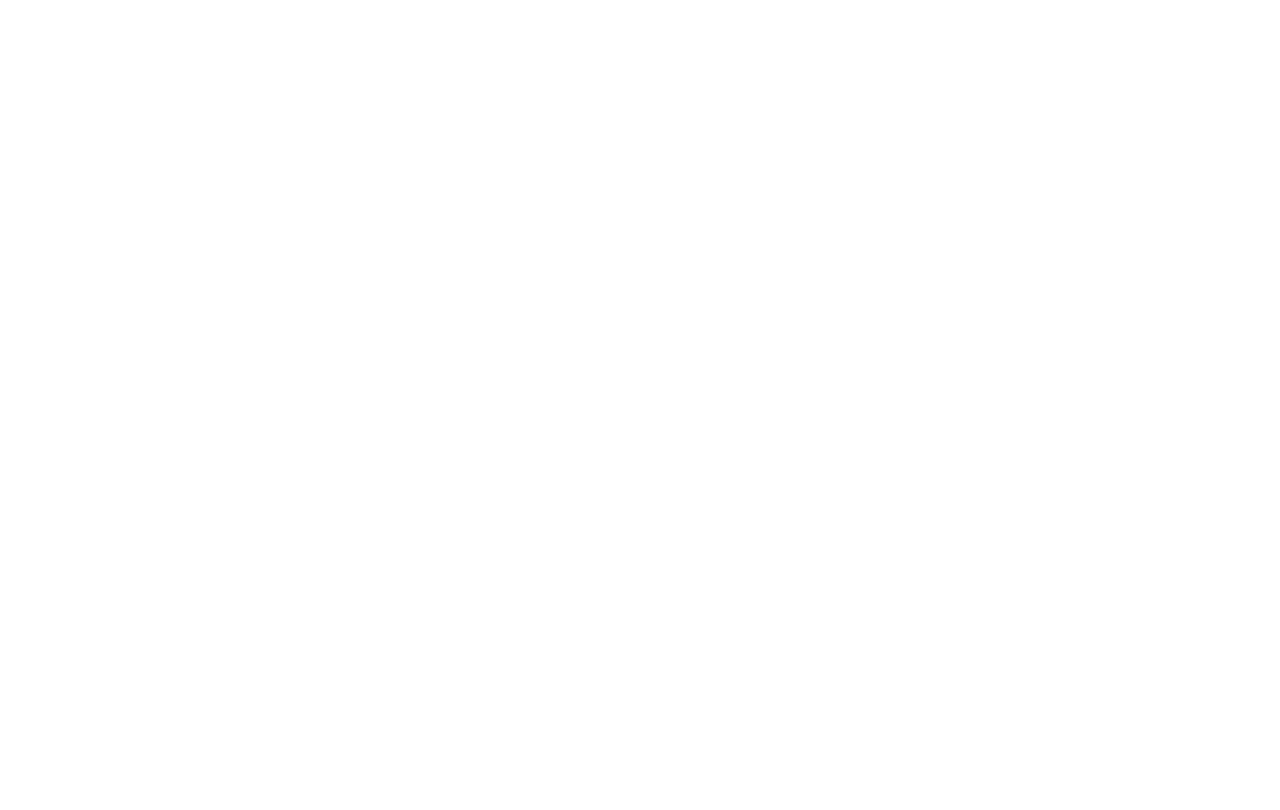
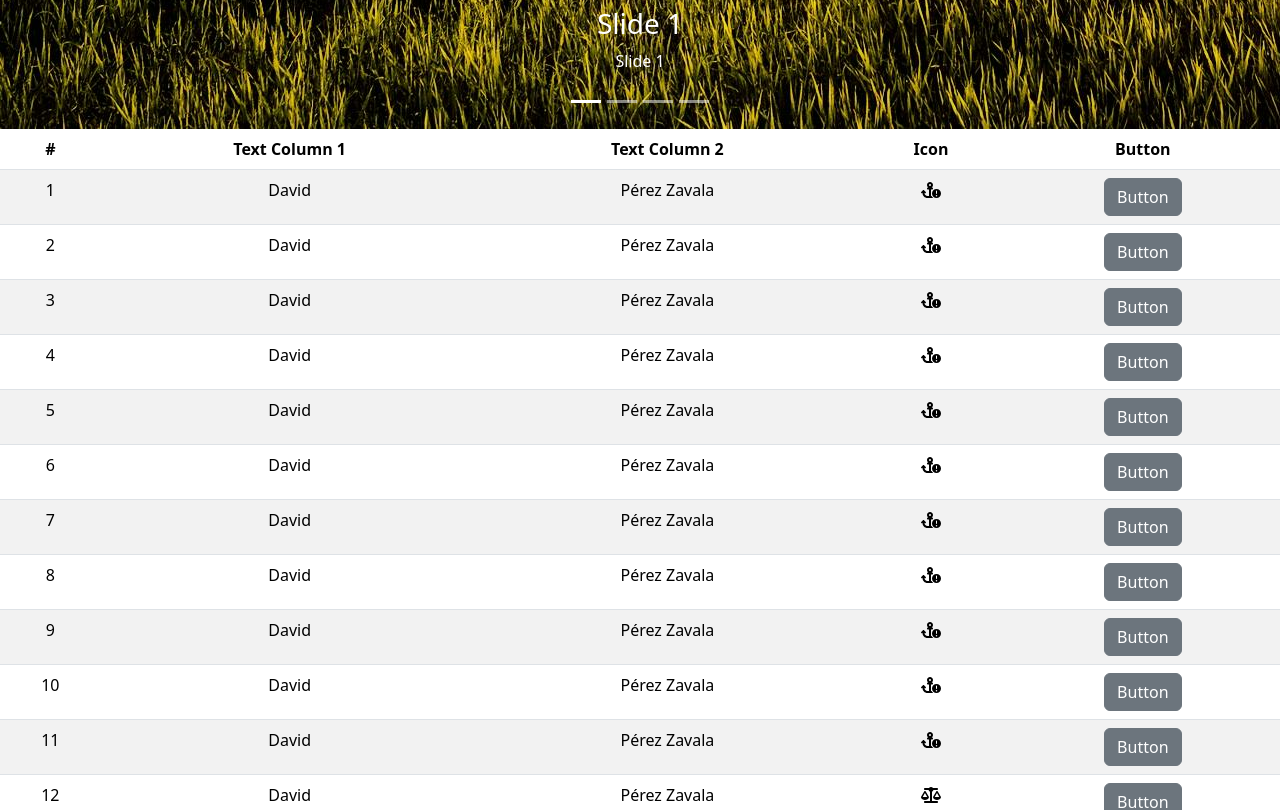
Before and after one commit to D4v1dD4v1d/Softwareland, a React (Create React App) app: page / in a window 1280 px wide. Shown: the part 1280-2090 px from the top of the page. Before the commit the page ends 800 px from the top, so only its background shows below. Built offline with nearby package versions, Linux system fonts and the light colour scheme.

Commit message:
Practica #4 - Tablas

```diff
--- a/package.json
+++ b/package.json
@@ -3,11 +3,14 @@
   "version": "0.1.0",
   "private": true,
   "dependencies": {
+    "@fortawesome/free-solid-svg-icons": "^6.6.0",
+    "@fortawesome/react-fontawesome": "^0.2.2",
     "@testing-library/jest-dom": "^5.17.0",
     "@testing-library/react": "^13.4.0",
     "@testing-library/user-event": "^13.5.0",
     "boostrap": "^2.0.0",
     "bootstrap": "^5.3.3",
+    "font-awesome": "^4.7.0",
     "react": "^18.3.1",
     "react-dom": "^18.3.1",
     "react-scripts": "5.0.1",
--- a/src/App.js
+++ b/src/App.js
@@ -7,6 +7,8 @@
 import ModalButton from './components/ModalButton';
 import ToastButton from './components/Toast';
 import CustomCarousel from './components/CustomCarousel';
+import CustomTable from './components/CustomTable';
+
 
 import 'bootstrap/dist/css/bootstrap.min.css';
 
@@ -17,6 +19,7 @@
         <ToastButton/>
         <ModalButton/>
         <CustomCarousel/>
+        <CustomTable />
     </div>
   );
 }
--- a/src/components/CustomCarousel.js
+++ b/src/components/CustomCarousel.js
@@ -9,12 +9,12 @@
 // items es un arreglo de objetos que es lo que va a llevar el carousel
 const items = [
   {
-    src: 'https://via.placeholder.com/800x400?text=First+Slide',
+    src: '/imagen1.jpg',
     altText: 'Slide 1',
     caption: 'Slide 1'
   },
   {
-    src: 'https://via.placeholder.com/800x400?text=Second+Slide',
+    src: 'https://www.hibridosyelectricos.com/uploads/s1/48/63/72/seres-nueva-marca-coches-electricos-seres-3-portada2.jpeg',
     altText: 'Slide 2',
     caption: 'Slide 2'
   },
@@ -32,11 +32,16 @@
 
 const CustomCarousel = () => {
   const [activeIndex, setActiveIndex] = useState(0);
+  //active index, es el index de la imagen que se va a mostrar en el carousel
   const [animating, setAnimating] = useState(false);
 
   const next = () => {
     if (animating) return;
     const nextIndex = activeIndex === items.length - 1 ? 0 : activeIndex + 1;
+    //=== es para comparar estrictamente valor y tipo de dato
+    /*si el indice actual es igual a la longitud -1 es decir al la ultima imagen
+     este se reinicia, si no, solo aumenta en 1 el indice
+    */
     setActiveIndex(nextIndex);
   };
 
@@ -44,6 +49,7 @@
     if (animating) return;
     const nextIndex = activeIndex === 0 ? items.length - 1 : activeIndex - 1;
     setActiveIndex(nextIndex);
+    //esta funcion es lo mismo que next pero invertida para regresar en lugar de avanzar
   };
 
   const goToIndex = (newIndex) => {
--- /dev/null
+++ b/src/components/CustomTable.js
@@ -0,0 +1,68 @@
+import React, { useState } from 'react';
+import { Table, Button, Modal, ModalHeader, ModalBody, ModalFooter } from 'reactstrap';
+import { FontAwesomeIcon } from '@fortawesome/react-fontawesome';
+import * as Icons from '@fortawesome/free-solid-svg-icons';
+import data from './data.json';
+
+const CustomTable = () => {
+  const [modal, setModal] = useState(false);
+  const [selectedId, setSelectedId] = useState(null);
+
+  const toggle = (id) => {
+    setSelectedId(id);
+    setModal(!modal);
+  };
+
+  const closeToggle = () => {
+    setModal(!modal);
+  };
+
+  return (
+    <div>
+      <Modal isOpen={modal} toggle={closeToggle}>
+        <ModalHeader toggle={closeToggle}>Titulo del Modal</ModalHeader>
+        <ModalBody>
+          {selectedId !== null && (
+            <img src={data.find(row => row.id === selectedId).imgSrc} alt="carro" className="img-fluid" />
+          )}
+        </ModalBody>
+        <ModalFooter>
+          <Button color="primary" onClick={closeToggle}>
+            Aceptar
+          </Button>{' '}
+          <Button color="secondary" onClick={closeToggle}>
+            Cancelar
+          </Button>
+        </ModalFooter>
+      </Modal>
+      <Table striped>
+        <thead>
+          <tr>
+            <th>#</th>
+            <th>Text Column 1</th>
+            <th>Text Column 2</th>
+            <th>Icon</th>
+            <th>Button</th>
+          </tr>
+        </thead>
+        <tbody>
+          {data.map((row) => (
+            <tr key={row.id}>
+              <td>{row.id}</td>
+              <td>{row.text1}</td>
+              <td>{row.text2}</td>
+              <td>
+                <FontAwesomeIcon icon={Icons[row.icon]} />
+              </td>
+              <td>
+                <Button onClick={() => toggle(row.id)} color="secondary">Button</Button>
+              </td>
+            </tr>
+          ))}
+        </tbody>
+      </Table>
+    </div>
+  );
+};
+
+export default CustomTable;
--- /dev/null
+++ b/src/components/data.json
@@ -0,0 +1,22 @@
+[
+  { "id": 1, "text1": "David", "text2": "Pérez Zavala", "icon": "faAnchorCircleExclamation", "button": "Button", "imgSrc": "https://encrypted-tbn0.gstatic.com/images?q=tbn:ANd9GcQdwLyff91d7ySE70MMqJJYkBvaXPsT7TA76w&s" },
+  { "id": 2, "text1": "David", "text2": "Pérez Zavala", "icon": "faAnchorCircleExclamation", "button": "Button", "imgSrc": "https://encrypted-tbn0.gstatic.com/images?q=tbn:ANd9GcT6ksA6c--vY5FZjJurI-ofr1B45wc-q7GWgA&s" },
+  { "id": 3, "text1": "David", "text2": "Pérez Zavala", "icon": "faAnchorCircleExclamation", "button": "Button", "imgSrc": "https://encrypted-tbn0.gstatic.com/images?q=tbn:ANd9GcSd5OaTP17Xb5k2n1-UpJrwkYJR8_gvFlACSA&s" },
+  { "id": 4, "text1": "David", "text2": "Pérez Zavala", "icon": "faAnchorCircleExclamation", "button": "Button", "imgSrc": "https://encrypted-tbn0.gstatic.com/images?q=tbn:ANd9GcSd5OaTP17Xb5k2n1-UpJrwkYJR8_gvFlACSA&s" },
+  { "id": 5, "text1": "David", "text2": "Pérez Zavala", "icon": "faAnchorCircleExclamation", "button": "Button", "imgSrc": "https://encrypted-tbn0.gstatic.com/images?q=tbn:ANd9GcSd5OaTP17Xb5k2n1-UpJrwkYJR8_gvFlACSA&s" },
+  { "id": 6, "text1": "David", "text2": "Pérez Zavala", "icon": "faAnchorCircleExclamation", "button": "Button", "imgSrc": "https://encrypted-tbn0.gstatic.com/images?q=tbn:ANd9GcRkRAejTqXlKRA6FoOnDGBkOIn5sAAChV7MRQ&s" },
+  { "id": 7, "text1": "David", "text2": "Pérez Zavala", "icon": "faAnchorCircleExclamation", "button": "Button", "imgSrc": "https://encrypted-tbn0.gstatic.com/images?q=tbn:ANd9GcRDesmd-KkX-ubBUp70BdPUokS-mGMlOVlwvg&s" },
+  { "id": 8, "text1": "David", "text2": "Pérez Zavala", "icon": "faAnchorCircleExclamation", "button": "Button", "imgSrc": "https://encrypted-tbn0.gstatic.com/images?q=tbn:ANd9GcRDesmd-KkX-ubBUp70BdPUokS-mGMlOVlwvg&s" },
+  { "id": 9, "text1": "David", "text2": "Pérez Zavala", "icon": "faAnchorCircleExclamation", "button": "Button", "imgSrc": "https://encrypted-tbn0.gstatic.com/images?q=tbn:ANd9GcRDesmd-KkX-ubBUp70BdPUokS-mGMlOVlwvg&s" },
+  { "id": 10, "text1": "David", "text2": "Pérez Zavala", "icon": "faAnchorCircleExclamation", "button": "Button", "imgSrc": "https://encrypted-tbn0.gstatic.com/images?q=tbn:ANd9GcRDesmd-KkX-ubBUp70BdPUokS-mGMlOVlwvg&s" },
+  { "id": 11, "text1": "David", "text2": "Pérez Zavala", "icon": "faAnchorCircleExclamation", "button": "Button", "imgSrc": "https://encrypted-tbn0.gstatic.com/images?q=tbn:ANd9GcSlXwwqQ4d2qU0UM4h9sexPySkvsVOMXNTRxw&s" },
+  { "id": 12, "text1": "David", "text2": "Pérez Zavala", "icon": "faBalanceScale", "button": "Button", "imgSrc": "https://encrypted-tbn0.gstatic.com/images?q=tbn:ANd9GcSlXwwqQ4d2qU0UM4h9sexPySkvsVOMXNTRxw&s" },
+  { "id": 13, "text1": "David", "text2": "Pérez Zavala", "icon": "faBalanceScale", "button": "Button", "imgSrc": "https://encrypted-tbn0.gstatic.com/images?q=tbn:ANd9GcT3-pTgHBWHIT0a8Pt9_yw-iWn5b4Xz2ETg1Q&s" },
+  { "id": 14, "text1": "David", "text2": "Pérez Zavala", "icon": "faBalanceScale", "button": "Button", "imgSrc": "https://encrypted-tbn0.gstatic.com/images?q=tbn:ANd9GcT3-pTgHBWHIT0a8Pt9_yw-iWn5b4Xz2ETg1Q&s" },
+  { "id": 15, "text1": "David", "text2": "Pérez Zavala", "icon": "faBalanceScale", "button": "Button", "imgSrc": "https://encrypted-tbn0.gstatic.com/images?q=tbn:ANd9GcTgmm5fxawzxrvBGmXXlaHYXwpkxlfE3Gd_MA&s" },
+  { "id": 16, "text1": "David", "text2": "Pérez Zavala", "icon": "faArrows", "button": "Button", "imgSrc": "https://encrypted-tbn0.gstatic.com/images?q=tbn:ANd9GcTgmm5fxawzxrvBGmXXlaHYXwpkxlfE3Gd_MA&s" },
+  { "id": 17, "text1": "David", "text2": "Pérez Zavala", "icon": "faArrows", "button": "Button", "imgSrc": "https://encrypted-tbn0.gstatic.com/images?q=tbn:ANd9GcTgmm5fxawzxrvBGmXXlaHYXwpkxlfE3Gd_MA&s" },
+  { "id": 18, "text1": "David", "text2": "Pérez Zavala", "icon": "faArrows", "button": "Button", "imgSrc": "https://encrypted-tbn0.gstatic.com/images?q=tbn:ANd9GcQh-bt6N0sHMU4pVRJWK7FCXsSnYf0qHTXEow&s" },
+  { "id": 19, "text1": "David", "text2": "Pérez Zavala", "icon": "faArrows", "button": "Button", "imgSrc": "https://encrypted-tbn0.gstatic.com/images?q=tbn:ANd9GcQh-bt6N0sHMU4pVRJWK7FCXsSnYf0qHTXEow&s" },
+  { "id": 20, "text1": "David", "text2": "Pérez Zavala", "icon": "faArrows", "button": "Button", "imgSrc": "https://encrypted-tbn0.gstatic.com/images?q=tbn:ANd9GcQh-bt6N0sHMU4pVRJWK7FCXsSnYf0qHTXEow&s" }
+]
```
Also changed, not shown: public/imagen1.jpg (added), 1 other file (tests, documents, lock files or other folders).
